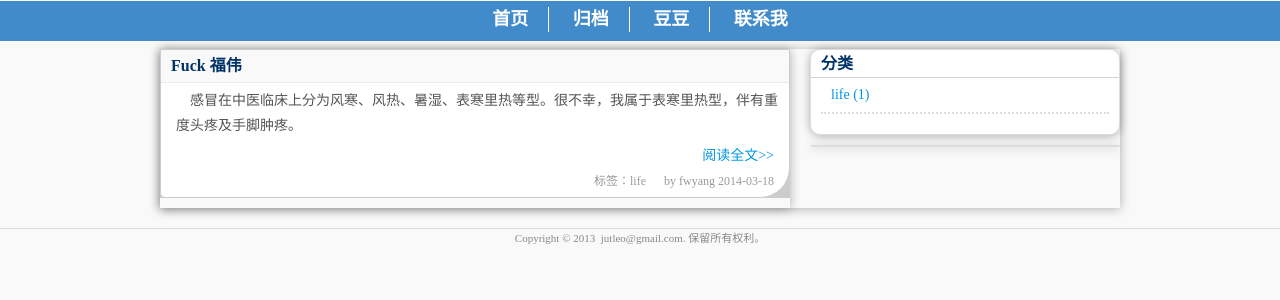
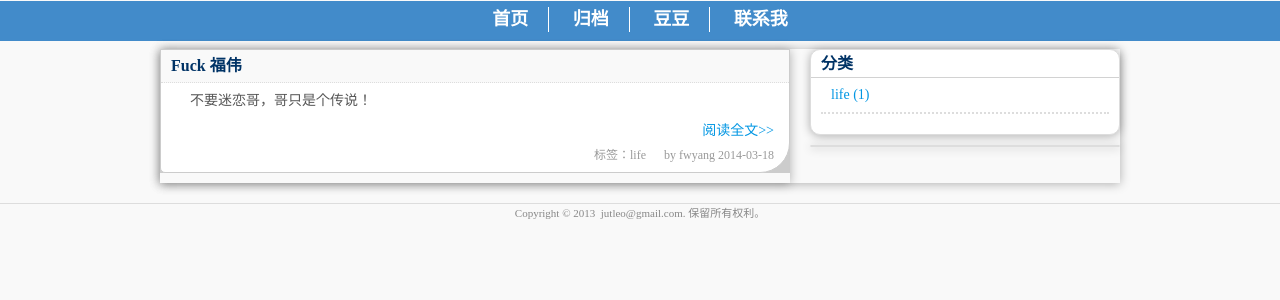
Before and after one commit to fwyang/fwyang.github.com, a Jekyll site: the page built from index.html, in a window 1280 px wide. Shown: the top 300 px of the page. Built offline with Jekyll 4.4.1, drawn with Linux system fonts in a browser that asks for light colours; Markdown is read by kramdown in place of the engine named in the settings; the list of posts is cut into pages by our own code.

Commit message:
Update 2014-03-18-test.md

```diff
--- a/_posts/2014-03-18-test.md
+++ b/_posts/2014-03-18-test.md
@@ -1,9 +1,9 @@
 ---
 layout: post
 title: "Fuck 福伟"
-tagline: "这是尽两年来第一次生病，感冒够磨人！"
+tagline: "不要迷恋哥，哥只是个传说！"
 categories: life
-description: "&emsp;感冒在中医临床上分为风寒、风热、暑湿、表寒里热等型。很不幸，我属于表寒里热型，伴有重度头疼及手脚肿疼。"
+description: "&emsp;不要迷恋哥，哥只是个传说！"
 tags: life
 ---
 
```
